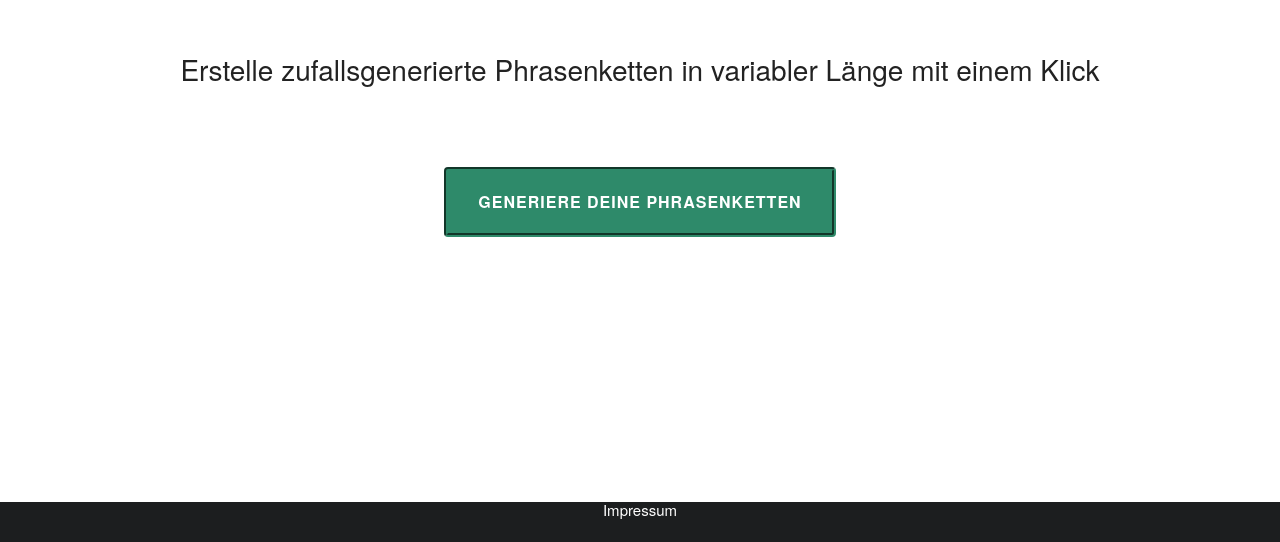
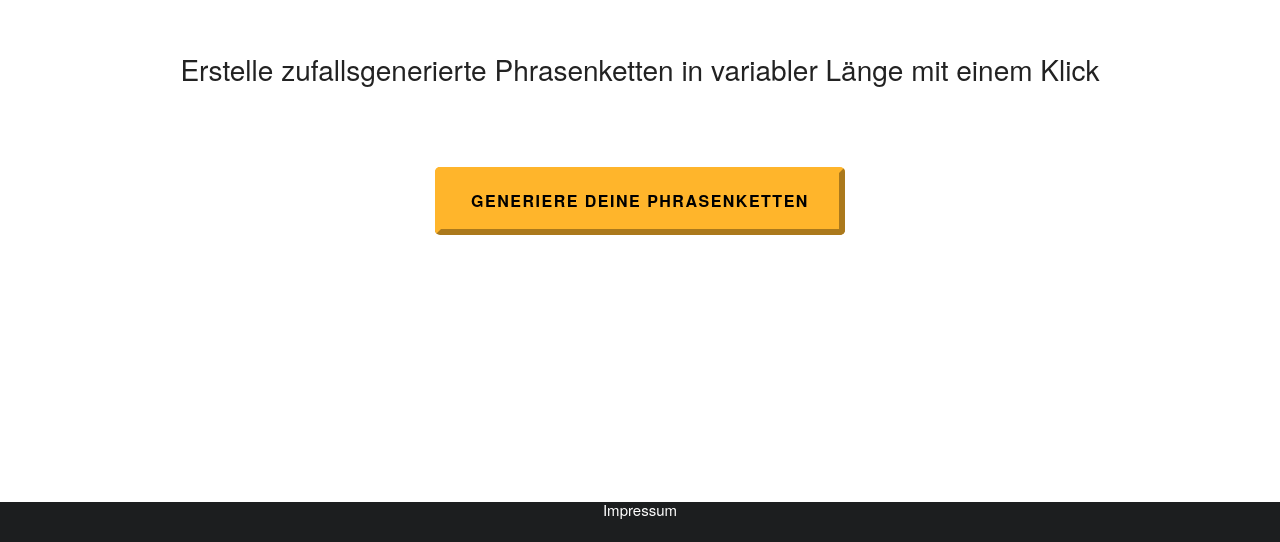
Before and after one commit to tats-faire/woertchen, an Angular app in the folder frontend/: page / in a window 1280 px wide. Shown: the part 258-800 px from the top of the page. Built offline with nearby package versions, Linux system fonts and the light colour scheme; no server answers.

Commit message:
add reusable 3d button

```diff
--- a/frontend/src/app/routes/landing-page/landing-page.html
+++ b/frontend/src/app/routes/landing-page/landing-page.html
@@ -3,4 +3,4 @@
 @if (heroPhrase) {
   <app-chain-container [chain]='heroPhrase'/>
 }
-<button class="button-primary" routerLink="/generate">Generiere deine Phrasenketten</button>
+<button class="three-d-button" routerLink="/generate">Generiere deine Phrasenketten</button>
--- a/frontend/src/app/shared/layout/navbar/navbar.html
+++ b/frontend/src/app/shared/layout/navbar/navbar.html
@@ -17,10 +17,10 @@
     </div>
     <ul class="nav-links">
       @for (route of routes; track route.title) {
-        <li [class]="{'currentPage' : (route.title == currentPageTitle())}">
-          <a id="nav-{{route.title}}" [routerLink]="route.path">
+        <li>
+          <button id="nav-{{route.title}}" [routerLink]="route.path" [class]="'three-d-button ' + {'currentPage' : (route.title == currentPageTitle())}">
             {{route.title}}
-          </a>
+          </button>
         </li>
       }
     </ul>
--- a/frontend/src/app/shared/layout/navbar/navbar.sass
+++ b/frontend/src/app/shared/layout/navbar/navbar.sass
@@ -51,36 +51,9 @@ ul
   align-items: center
   height: 100%
 
-  > li
-    list-style-type: none
-    padding: 0
-    width: fit-content
-    text-align: center
-    border: 6px outset $yellow
-    background-color: $yellow
-    border-radius: 5px
-
 .currentPage
   background-color: $orange !important
   border-color: $orange !important
-
-ul > li:hover
-  filter: brightness(110%)
-  cursor: pointer
-
-ul > li:active
-  border-bottom-width: 4px
-
-ul > li > a
-  text-decoration: none
-  padding: 0.6rem 0.85rem
-  display: block
-  letter-spacing: 1.5px
-  font-weight: bold
-  line-height: 2
-  overflow: hidden
-  color: black
-  font-size: 21px
 
 @media screen and (max-width &: 750px)
   nav
--- a/frontend/src/app/shared/styles/_button.sass
+++ b/frontend/src/app/shared/styles/_button.sass
@@ -1,4 +1,32 @@
 @use 'colors' as *
+
+.three-d-button
+  height: auto
+  margin-bottom: 1.25rem
+  list-style-type: none
+  width: fit-content
+  text-align: center
+  border: 6px outset $yellow
+  background-color: $yellow
+  border-radius: 5px
+  padding: 0.25rem 0.85rem
+  display: block
+  letter-spacing: 1.5px
+  font-weight: bold
+  line-height: 2
+  overflow: hidden
+  color: black
+  font-size: 21px
+
+.three-d-button:hover
+  filter: brightness(110%)
+
+.three-d-button:active
+  border-bottom-width: 4px
+
+.three-d-button:focus
+  border-color: $yellow
+  outline: 2px solid $orange
 
 .button,
 button,
```
